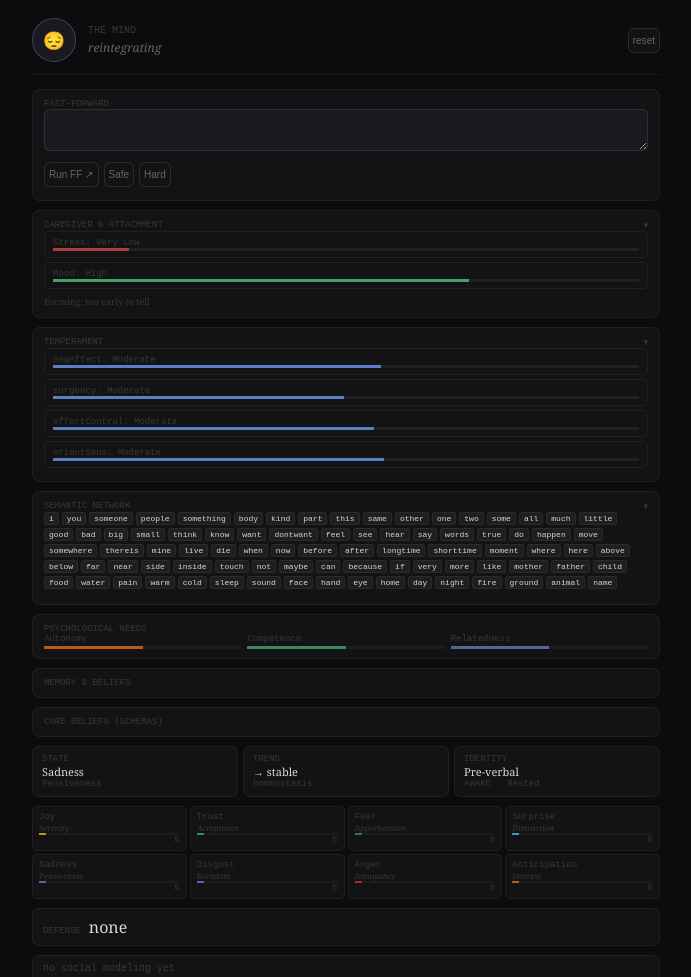
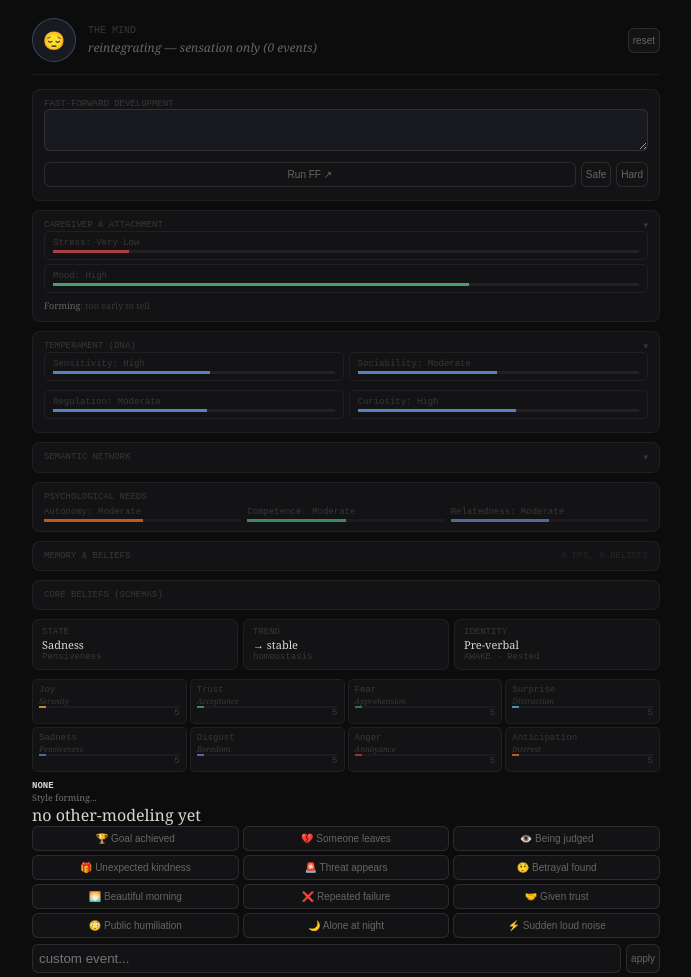
Before and after one commit to KalelTonatiuh/mind-app, a website: page public/index.html in a window 1280 px wide. Shown: the top 977 px of the page, without its empty margins (294-985 px from the left). Drawn offline with Linux system fonts and the light colour scheme.

Commit message:
Restore original high-density layout with memory and needs fixed

```diff
--- a/public/index.html
+++ b/public/index.html
@@ -21,17 +21,19 @@ body { background:var(--bg); color:var(--t); font-family:var(--f); min-height:10
 .panel-title { font-size:9px;color:var(--t3);font-family:var(--m);text-transform:uppercase;display:flex;justify-content:space-between;cursor:pointer; }
 .sem-grid { display:flex;flex-wrap:wrap;gap:3px; }
 .sem-node { font-size:8px;font-family:var(--m);border-radius:3px;padding:1px 4px;border:0.5px solid var(--b); }
-.need-row { display:flex;gap:6px; }
+.need-row { display:flex;gap:6px; margin-top:5px; }
 .need-item { flex:1; }
 .need-label { font-size:9px;color:var(--t3);font-family:var(--m);margin-bottom:2px; }
 .need-track { height:3px;background:rgba(255,255,255,.04); }
 .need-fill { height:100%;transition:width .9s; }
 .schema-grid { display:grid;grid-template-columns:1fr 1fr;gap:4px; }
 .si { display:flex;align-items:center;gap:5px; }
-.sl { font-size:9px;color:var(--t3);font-family:var(--m);flex:1; }
+.sl { font-size:9px;color:var(--t3);font-family:var(--m);flex:1; white-space:nowrap; overflow:hidden; }
 .st { height:2px;flex:1;background:rgba(255,255,255,.04); }
 .sf { height:100%;transition:width .9s; }
-.mem-list { max-height:72px;overflow-y:auto; }
+.mem-list { max-height:120px; overflow-y:auto; font-size:10px; font-family:var(--m); color:var(--t3); }
+.mem-item { padding:2px 0; border-bottom:1px solid var(--b); display:flex; gap:8px; align-items:center; }
+.mem-dot { width:5px; height:5px; border-radius:50%; }
 .state-row { display:flex;gap:5px;margin-bottom:9px; }
 .scard { flex:1;min-width:0;border-radius:7px;padding:7px 9px;border:0.5px solid var(--b);background:var(--bg2); }
 .sc-l { font-size:9px;color:var(--t3);text-transform:uppercase;font-family:var(--m); }
@@ -44,17 +46,16 @@ body { background:var(--bg); color:var(--t); font-family:var(--f); min-height:10
 .ebar .et { height:2px;background:rgba(255,255,255,.04); }
 .ebar .ef { height:100%;transition:width .8s; }
 .ebar .ev { font-size:9px;color:var(--t3);text-align:right;font-family:var(--m); }
-.def-row { border-radius:7px;padding:7px 10px;border:0.5px solid var(--b);background:var(--bg2);margin-bottom:9px;display:flex;align-items:baseline;gap:8px; }
-.tom-row { border-radius:7px;padding:7px 10px;border:0.5px solid var(--b);background:var(--bg2);margin-bottom:9px;font-size:10px;color:var(--t3);font-family:var(--m); min-height:28px; }
+.tbar { border-radius:5px;padding:6px 8px;border:0.5px solid var(--b);background:var(--bg2); margin-bottom:4px; }
+.tbar-label { font-size:9px;color:var(--t3);font-family:var(--m); margin-bottom:2px; }
+.tbar-track { height:3px;background:rgba(255,255,255,.06); }
+.tbar-fill { height:100%; }
 .evgrid { display:grid;grid-template-columns:repeat(3,1fr);gap:4px;margin-bottom:6px; }
 .evbtn { border-radius:6px;padding:6px 4px;border:0.5px solid var(--b2);background:var(--bg2);font-size:10px;color:var(--t2);cursor:pointer; }
-.thought-stream { border-radius:8px;border:0.5px solid var(--b);background:var(--bg2);padding:12px;min-height:130px;max-height:320px;overflow-y:auto; margin-bottom:10px; }
-.thought { padding:4px 0;border-bottom:0.5px solid var(--b);font-size:12px;color:var(--t);display:flex;gap:7px; }
-.thought .ts { font-size:9px;color:var(--t3);font-family:var(--m); }
-.tbar { border-radius:5px;padding:6px 8px;border:0.5px solid var(--b);background:var(--bg2); margin-bottom:4px; }
-.tbar-label { font-size:9px;color:var(--t3);font-family:var(--m); }
-.tbar-track { height:3px;background:rgba(255,255,255,.06); }
-.tbar-fill { height:100%; }
+.thought-stream { border-radius:8px;border:0.5px solid var(--b);background:var(--bg2);padding:12px;min-height:130px;max-height:320px;overflow-y:auto; }
+.thought { padding:4px 0; border-bottom:1px solid var(--b); font-size:12px; color:var(--t); display:flex; gap:7px; }
+.thought .ts { font-size:9px; color:var(--t3); font-family:var(--m); }
+.dtag { font-size:8px; font-family:var(--m); border-radius:3px; padding:1px 4px; opacity:0.5; margin-left:auto; }
 </style>
 </head>
 <body>
@@ -69,10 +70,10 @@ body { background:var(--bg); color:var(--t); font-family:var(--f); min-height:10
 </div>
 
 <div class="panel">
-    <div class="panel-title">Fast-Forward</div>
+    <div class="panel-title">Fast-Forward Development</div>
     <textarea id="ff-input" style="width:100%;background:var(--bg3);border:0.5px solid var(--b2);color:white;font-size:11px;padding:8px;border-radius:6px;margin-bottom:6px;" rows="2"></textarea>
     <div style="display:flex; gap:5px;">
-        <button class="evbtn" onclick="fastForward()">Run FF ↗</button>
+        <button class="evbtn" style="flex:1" onclick="fastForward()">Run FF ↗</button>
         <button class="evbtn" onclick="fastForwardPreset('safe')">Safe</button>
         <button class="evbtn" onclick="fastForwardPreset('hard')">Hard</button>
     </div>
@@ -88,14 +89,15 @@ body { background:var(--bg); color:var(--t); font-family:var(--f); min-height:10
 </div>
 
 <div class="panel" id="p-temp">
-    <div class="panel-title" onclick="togglePanel('p-temp','temp-grid')"><span>Temperament</span> <span class="ptog">▾</span></div>
-    <div id="temp-grid"></div>
+    <div class="panel-title" onclick="togglePanel('p-temp','temp-grid')"><span>Temperament (DNA)</span> <span class="ptog">▾</span></div>
+    <div id="temp-grid" style="display:grid; grid-template-columns: 1fr 1fr; gap:5px;"></div>
 </div>
 
 <div class="panel" id="p-sem">
-    <div class="panel-title" onclick="togglePanel('p-sem','sem-grid')"><span>Semantic Network</span> <span class="ptog">▾</span></div>
-    <div id="sem-grid" class="sem-grid"></div>
-    <div id="sem-plasticity" style="font-size:9px;color:var(--t3);margin-top:6px;"></div>
+    <div class="panel-title" onclick="togglePanel('p-sem','b-sem')"><span>Semantic Network</span> <span class="ptog">▾</span></div>
+    <div id="b-sem">
+        <div class="sem-grid" id="sem-grid"></div>
+    </div>
 </div>
 
 <div class="panel">
@@ -122,8 +124,7 @@ body { background:var(--bg); color:var(--t); font-family:var(--f); min-height:10
 <div class="egrid" id="egrid"></div>
 
 <div class="def-row">
-  <div class="sc-l">Defense</div>
-  <div class="def-n" id="defn">none</div>
+  <div class="sc-l" id="defn" style="font-weight:bold; color:var(--t)">none</div>
   <div id="def-style" style="margin-left:auto;opacity:0.5;font-size:9px"></div>
 </div>
 
@@ -136,11 +137,6 @@ body { background:var(--bg); color:var(--t); font-family:var(--f); min-height:10
 </div>
 
 <div class="thought-stream" id="stream"></div>
-
-<!-- Hidden tech helpers -->
-<div id="sem-count" style="display:none"></div>
-<div id="defd" style="display:none"></div>
-<div id="schema-age" style="display:none"></div>
 
 <script src="js/01-primes.js"></script>
 <script src="js/02-network.js"></script>
--- a/public/js/14-render.js
+++ b/public/js/14-render.js
@@ -1,6 +1,6 @@
 function friendly(val) {
-  if (val > 0.8) return "Very High";
-  if (val > 0.6) return "High";
+  if (val > 0.75) return "Very High";
+  if (val > 0.55) return "High";
   if (val > 0.4) return "Moderate";
   if (val > 0.2) return "Low";
   return "Very Low";
@@ -10,22 +10,22 @@ function render(){
   const[dk,dv]=dominant(),em=EM[dk];
   const tr=getTrend(),dev=getDevStage(),def=getDefense();
 
-  const setT = (id, val) => { const el = document.getElementById(id); if(el) el.textContent = val; };
-  const setH = (id, val) => { const el = document.getElementById(id); if(el) el.innerHTML = val; };
+  // 1. Header & Identity
+  const av = document.getElementById('av');
+  if(av) { av.textContent = em.icon; av.style.borderColor = em.c+'88'; av.style.opacity = BODY.isAsleep ? '0.3' : '1'; }
+  const status = document.getElementById('status');
+  if(status) status.textContent = `${FUNC[dk]} — ${dev.desc} (${eventCount} events)` + (NARRATIVE_SELF.strength > 0.2 ? ' · "'+p(NARRATIVE_SELF.phrases)+'"' : '');
 
-  setT('ds', em.label);
-  setT('dn', tier(dk,dv));
-  setT('tv', tr.l);
-  setT('ts2', tr.s);
-  setT('dev-stage', dev.name);
-  setT('status', (NARRATIVE_SELF.strength > 0.2 ? '"'+p(NARRATIVE_SELF.phrases)+'"' : FUNC[dk]));
+  // 2. State Cards
+  const setEl = (id, txt) => { const el = document.getElementById(id); if(el) el.textContent = txt; };
+  setEl('ds', em.label);
+  setEl('dn', tier(dk,dv));
+  setEl('tv', tr.l);
+  setEl('ts2', tr.s);
+  setEl('dev-stage', dev.name);
+  setEl('dev-plasticity', (BODY.isAsleep ? 'SLEEPING' : 'AWAKE') + ' · ' + (BODY.fatigue > 70 ? 'Exhausted' : BODY.fatigue > 30 ? 'Tired' : 'Rested'));
 
-  const av = document.getElementById('av');
-  if(av){ av.textContent = em.icon; av.style.borderColor = em.c+'88'; av.style.opacity = BODY.isAsleep ? '0.3' : '1'; }
-
-  setH('dev-plasticity', (BODY.isAsleep ? 'SLEEPING' : 'AWAKE') + ' · ' + (BODY.fatigue > 70 ? 'Exhausted' : BODY.fatigue > 30 ? 'Tired' : 'Rested'));
-
-  // Emotion Bars
+  // 3. Emotion Bars
   const egrid = document.getElementById('egrid');
   if(egrid) {
     egrid.innerHTML = '';
@@ -37,62 +37,91 @@ function render(){
     });
   }
 
-  // Semantic Grid
-  const sgrid = document.getElementById('sem-grid');
-  if(sgrid) {
-    sgrid.innerHTML = '';
-    Object.values(nodes).forEach(n => {
-        const el = document.createElement('div'); el.className='sem-node';
-        const alpha = n.activation > 0.1 ? 0.3 : 0.05;
-        el.style.background = n.isBelief ? 'rgba(68,148,188,0.2)' : `rgba(255,255,255,${alpha})`;
-        el.textContent = (n.isBelief ? '★ ' : '') + n.id.toLowerCase();
-        sgrid.appendChild(el);
+  // 4. Memory & Abstracted Beliefs
+  const mlist = document.getElementById('mem-list');
+  if(mlist) {
+    mlist.innerHTML = '';
+    // Episodic
+    episodicMemory.forEach(ep => {
+      const el = document.createElement('div'); el.className = 'mem-item';
+      el.innerHTML = `<div class="mem-dot" style="background:${EM[ep.emo]?.c || '#666'}"></div> <span>${ep.label}</span>`;
+      mlist.appendChild(el);
+    });
+    // Abstracted Beliefs
+    const beliefs = Object.values(semanticBeliefs);
+    if(beliefs.length > 0) {
+      mlist.innerHTML += `<div style="margin-top:10px; font-size:8px; color:var(--t3); text-transform:uppercase;">Abstracted Beliefs</div>`;
+      beliefs.forEach(b => {
+        const el = document.createElement('div'); el.className = 'mem-item'; el.style.fontStyle = 'italic';
+        el.innerHTML = `<div class="mem-dot" style="background:${b.color}"></div> <span>${b.label} (${friendly(b.strength)})</span>`;
+        mlist.appendChild(el);
+      });
+    }
+  }
+  setEl('mem-count', `${episodicMemory.length} eps, ${Object.keys(semanticBeliefs).length} beliefs`);
+
+  // 5. Psychological Needs
+  const ngrid = document.getElementById('need-row');
+  if(ngrid) {
+    ngrid.innerHTML = '';
+    Object.values(NEEDS).forEach(n => {
+        const el = document.createElement('div'); el.className='need-item';
+        el.innerHTML = `<div class="need-label">${n.label}: ${friendly(n.val/100)}</div><div class="need-track"><div class="need-fill" style="width:${n.val}%;background:${n.color}"></div></div>`;
+        ngrid.appendChild(el);
     });
   }
 
-  // Caregiver
+  // 6. Caregiver & Attachment
   const cgrid = document.getElementById('cg-grid');
   if(cgrid) {
     cgrid.innerHTML = `<div class="tbar"><div class="tbar-label">Stress: ${friendly(CAREGIVER.stress)}</div><div class="tbar-track"><div class="tbar-fill" style="width:${CAREGIVER.stress*100}%;background:#a84040"></div></div></div>` +
                       `<div class="tbar"><div class="tbar-label">Mood: ${friendly(CAREGIVER.mood)}</div><div class="tbar-track"><div class="tbar-fill" style="width:${CAREGIVER.mood*100}%;background:#4a9e6b"></div></div></div>`;
   }
-  setT('cg-iwm', getAttachmentStyle().name + ': ' + getAttachmentStyle().desc);
+  const iwm = document.getElementById('cg-iwm');
+  const att = getAttachmentStyle();
+  if(iwm) iwm.innerHTML = `<span style="color:${att.color}">${att.name}</span>: ${att.desc}`;
 
-  // Temperament
+  // 7. Temperament
   const tgrid = document.getElementById('temp-grid');
   if(tgrid) {
     tgrid.innerHTML = '';
-    Object.entries(TEMP).forEach(([k,v]) => {
-        if(k==='noiseFloor') return;
+    const defs = [{k:'negAffect', l:'Sensitivity'}, {k:'surgency', l:'Sociability'}, {k:'effortControl', l:'Regulation'}, {k:'orientSens', l:'Curiosity'}];
+    defs.forEach(d => {
+        const val = TEMP[d.k];
         const el = document.createElement('div'); el.className='tbar';
-        el.innerHTML = `<div class="tbar-label">${k}: ${friendly(v)}</div><div class="tbar-track"><div class="tbar-fill" style="width:${v*100}%;background:#5b7fc4"></div></div>`;
+        el.innerHTML = `<div class="tbar-label">${d.l}: ${friendly(val)}</div><div class="tbar-track"><div class="tbar-fill" style="width:${val*100}%;background:#5b7fc4"></div></div>`;
         tgrid.appendChild(el);
     });
   }
 
-  // Needs
-  const ngrid = document.getElementById('need-row');
-  if(ngrid) {
-    ngrid.innerHTML = '';
-    Object.values(NEEDS).forEach(n => {
-        const el = document.createElement('div'); el.className='need-item';
-        el.innerHTML = `<div class="need-label">${n.label}</div><div class="need-track"><div class="need-fill" style="width:${n.val}%;background:${n.color}"></div></div>`;
-        ngrid.appendChild(el);
-    });
-  }
-
-  // Schemas
-  const sgh = document.getElementById('schema-grid');
-  if(sgh) {
-    sgh.innerHTML = '';
+  // 8. Core Beliefs (Schemas)
+  const sgrid = document.getElementById('schema-grid');
+  if(sgrid) {
+    sgrid.innerHTML = '';
     Object.values(SCHEMAS).forEach(s => {
         if(s.strength < 0.1) return;
         const el = document.createElement('div'); el.className='si';
         el.innerHTML = `<div class="sl">${s.label}</div><div class="st"><div class="sf" style="width:${s.strength*100}%;background:${s.color}"></div></div>`;
-        sgh.appendChild(el);
+        sgrid.appendChild(el);
     });
   }
 
-  setT('defn', def ? def.def : 'none');
-  setT('tom-display', tomState ? tomState.label : 'no social modeling yet');
+  // 9. Semantic Network Cloud
+  const semGrid = document.getElementById('sem-grid');
+  if(semGrid) {
+    semGrid.innerHTML = '';
+    Object.values(nodes).filter(n => n.activation > 0.08 || n.isBelief).forEach(n => {
+        const el = document.createElement('div'); el.className = 'sem-node';
+        const alpha = Math.max(0.1, n.activation * 0.5);
+        el.style.background = n.isBelief ? 'rgba(68,148,188,0.2)' : `rgba(255,255,255,${alpha})`;
+        el.textContent = (n.isBelief ? '★ ' : '') + n.id.toLowerCase();
+        semGrid.appendChild(el);
+    });
+  }
+
+  // 10. ToM & Defense
+  setEl('defn', def ? def.def : 'none');
+  const dStyle = document.getElementById('def-style');
+  if(dStyle) dStyle.textContent = "Style forming...";
+  setEl('tom-display', tomState ? tomState.label : 'no other-modeling yet');
 }
```
